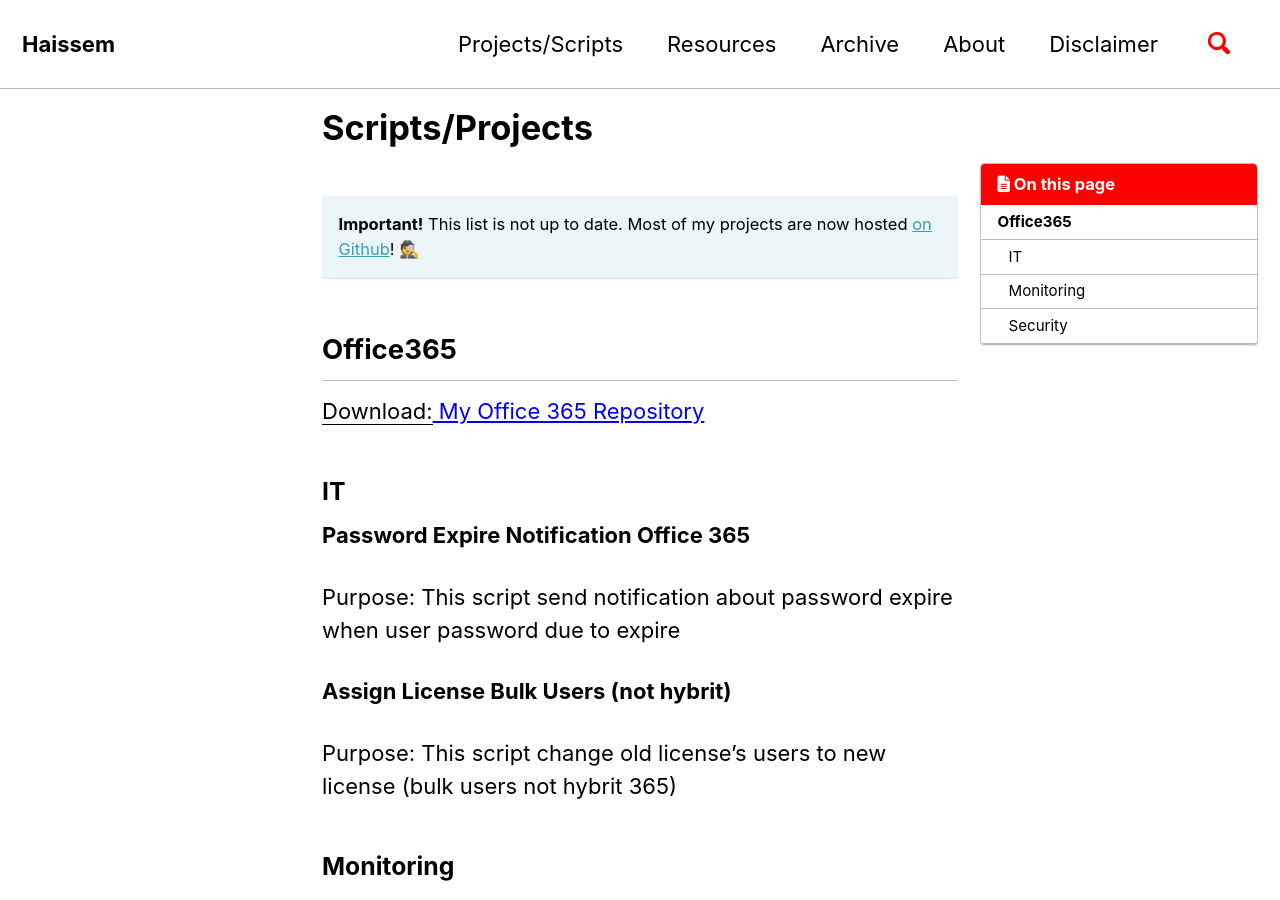
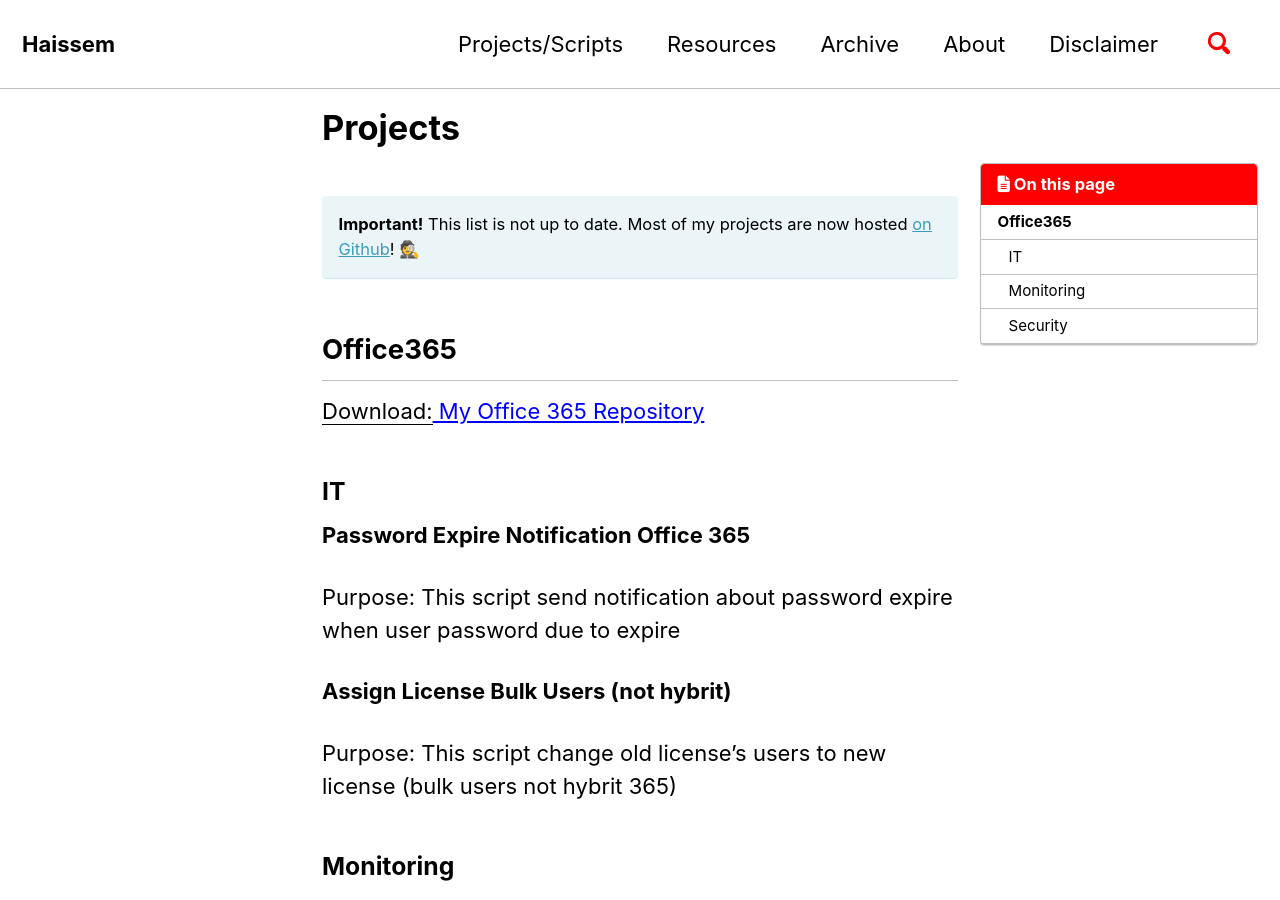
Before and after one commit to diegomessiah/diegomessiah.github.io, a Jekyll site: the page built from _pages/projects.md, in a window 1280 px wide and 900 px high. Built offline with Jekyll 4.4.1, drawn with Linux system fonts in a browser that asks for light colours; cached includes are drawn as plain includes; nearby versions of some CDN libraries.

Commit message:
Update projects.md

```diff
--- a/_pages/projects.md
+++ b/_pages/projects.md
@@ -1,7 +1,7 @@
 ---
-title: "Scripts/Projects"
+title: "Projects"
 layout: single
-permalink: /p/scripts.html
+permalink: /p/projects.html
 toc: true
 ---
 
```
